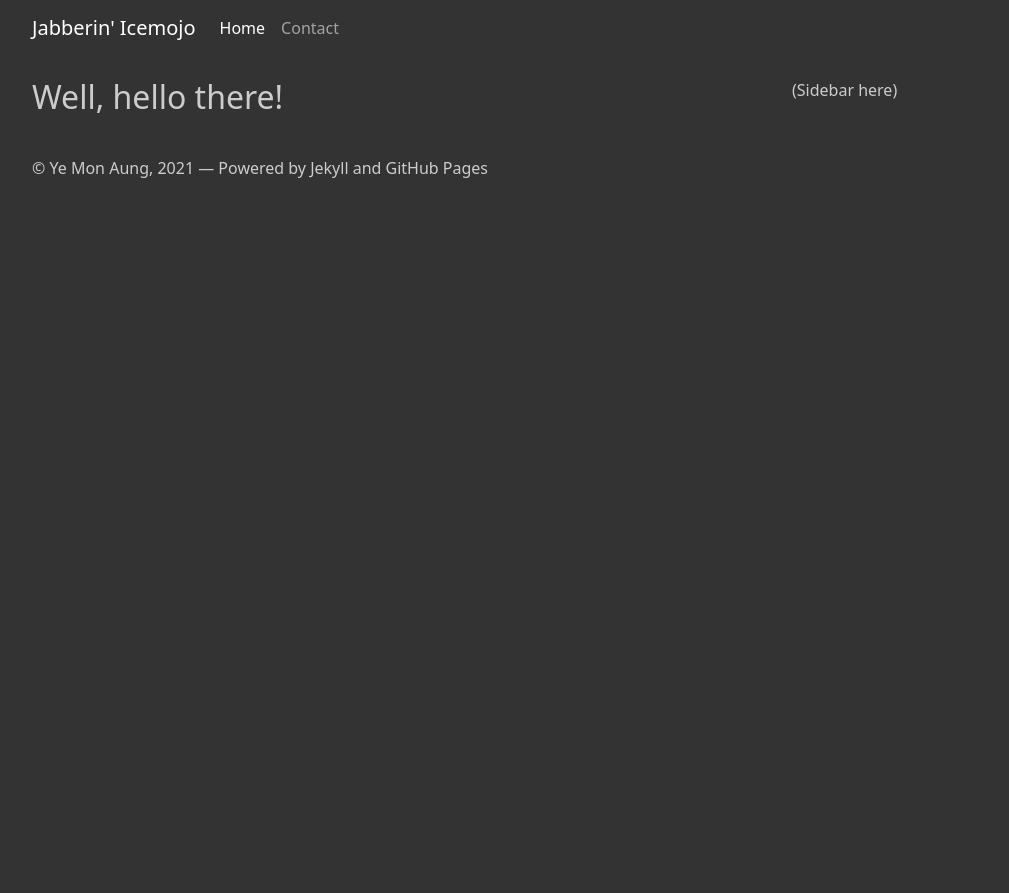
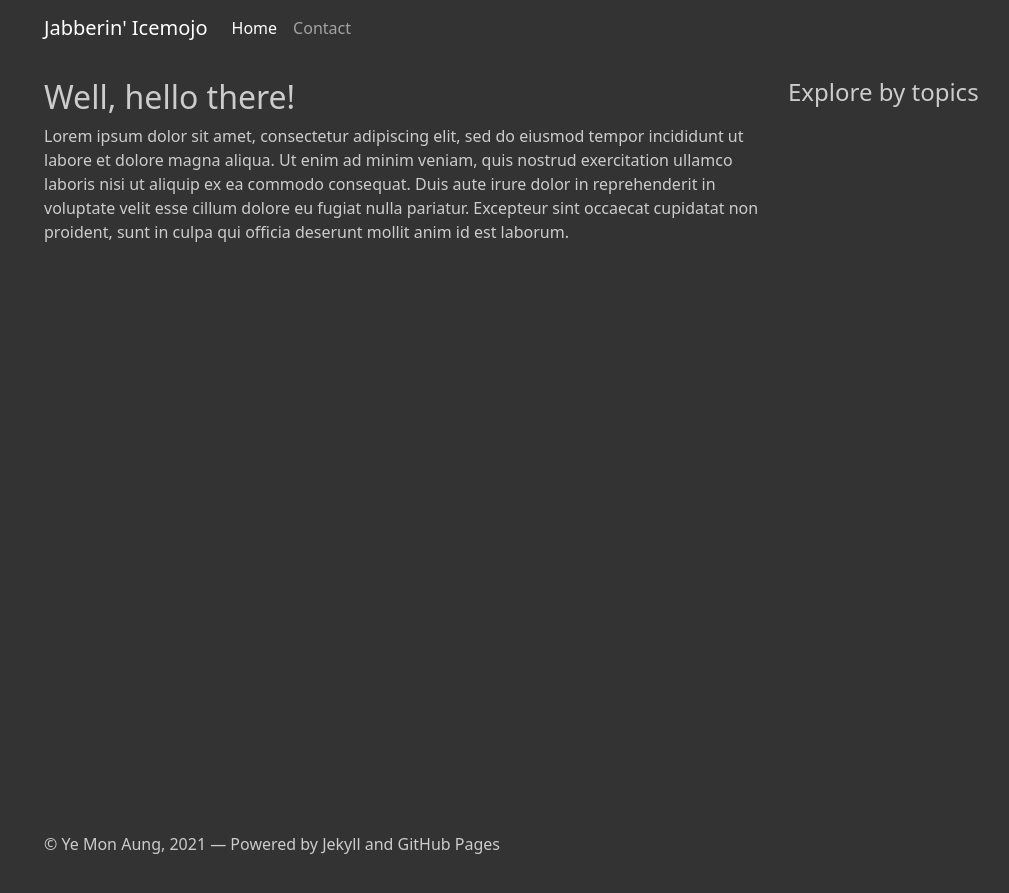
Before and after one commit to icemojo/icemojo.github.io, a Jekyll site: the page built from index.md, in a window 1280 px wide. Shown: the top 893 px of the page, without its empty margins (50-1059 px from the left). Built offline with Jekyll 4.4.1, drawn with Linux system fonts in a browser that asks for light colours; our own code applies the rules of GitHub Pages for plain Markdown files.

Commit message:
Refactor the page structure to have a sticky footer,
for shooter page contents.

```diff
--- a/_layouts/default.html
+++ b/_layouts/default.html
@@ -1,5 +1,5 @@
 <!DOCTYPE html>
-<html lang="en">
+<html lang="en" class="h-100">
 <head>
     <meta charset="utf-8" />
     <meta name="viewport" content="width=device-width, initial-scale=1" />
@@ -17,8 +17,11 @@
     <link rel="stylesheet" href="/assets/css/main.css" />
 </head>
 
-<body>
+<body class="d-flex flex-column h-100">
 
+    <main class="flex-shrink-0">
+        <div class="container page-header">
+            <div class="row">
                 <nav class="navbar navbar-expand-lg navbar-dark">
                     <div class="container">
                         <a class="navbar-brand" href="/">{{ site.title }}</a>
@@ -39,24 +42,29 @@
                         </div>
                     </div>
                 </nav>
+            </div>
+        </div>
 
-    <main class="container site-content">
+        <div class="container page-content">
             <div class="row">
                 <div class="col-md-8">
                     {{ content }}
                 </div>
                 <div class="col-md-4">
-                (Sidebar here)
+                    <h4>Explore by topics</h4>
+                </div>
             </div>
         </div>
     </main>
 
-    <footer class="container site-footer">
+    <footer class="footer mt-auto page-footer">
+        <div class="container">
             <div class="row">
                 <div class="col-md-12">
                     <p>
                         &copy; {{ site.name }}, {{ 'now' | date: "%Y" }} &mdash; Powered by Jekyll and GitHub Pages
                     </p>
+                </div>
             </div>
         </div>
     </footer>
--- a/assets/css/main.css
+++ b/assets/css/main.css
@@ -9,13 +9,24 @@ body {
   }
 }
 
-.site-content {
-    margin-top: 22px;
-    margin-bottom: 12px;
+.page-header {
+  padding: 0;
 }
 
-.site-footer {
+.page-content {
+  margin-top: 22px;
+  margin-bottom: 64px;
+  padding-left: 24px;
+  padding-right: 24px;
+}
+
+.page-footer {
   display: block;
   margin-top: 32px;
-    margin-bottom: 32px;
+  margin-bottom: 28px;
 }
+
+.page-footer .container {
+  padding-left: 24px;
+  padding-right: 24px;
+}
--- a/index.md
+++ b/index.md
@@ -2,6 +2,6 @@
 layout: default
 ---
 
-<div id="home">
-    <h2>Well, hello there!</h2>
-</div>
+## Well, hello there!
+
+Lorem ipsum dolor sit amet, consectetur adipiscing elit, sed do eiusmod tempor incididunt ut labore et dolore magna aliqua. Ut enim ad minim veniam, quis nostrud exercitation ullamco laboris nisi ut aliquip ex ea commodo consequat. Duis aute irure dolor in reprehenderit in voluptate velit esse cillum dolore eu fugiat nulla pariatur. Excepteur sint occaecat cupidatat non proident, sunt in culpa qui officia deserunt mollit anim id est laborum.
```
Lines whose indentation alone changed are shown as unchanged.
